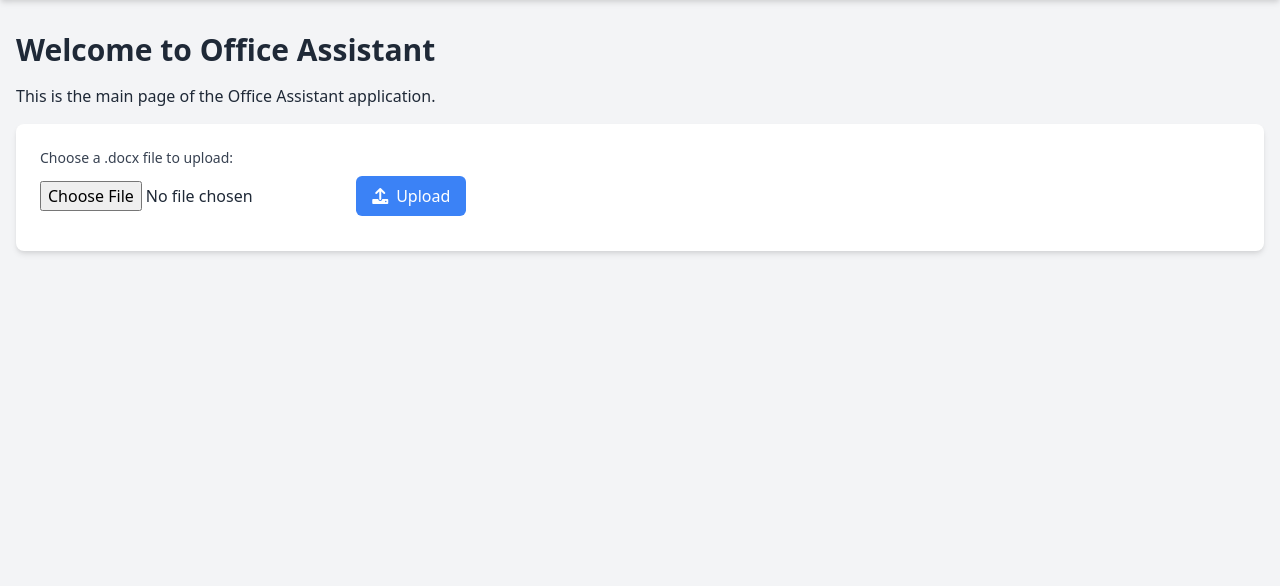
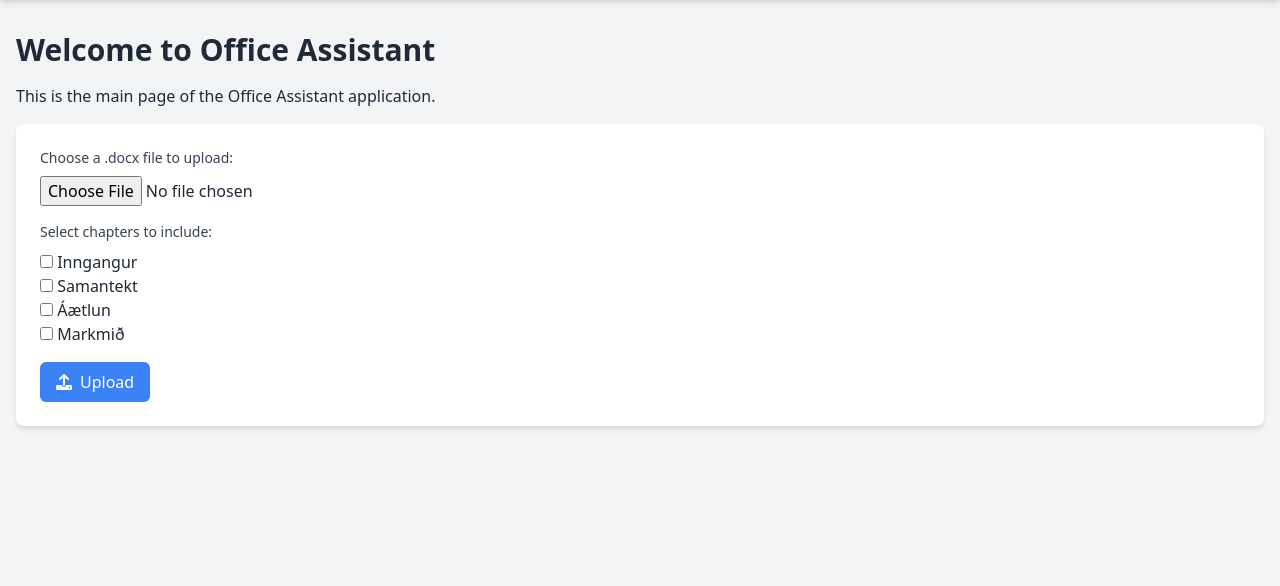
Before and after one commit to StefnirKristjansson/office-assistant, a FastAPI app: page / in a window 1280 px wide. Shown: the part 44-630 px from the top of the page. Run offline with FastAPI, Linux system fonts and the light colour scheme.

Commit message:
Add checkboxes for chapters and improve upload button (#6)
* Add checkboxes for chapters and improve upload button

Add checkboxes for chapters and modify JSON sent to OpenAI based on user selections.

* **app/templates/index.html**
  - Add checkboxes for 'inngangur', 'Samantekt', and 'Áætlun' under the upload button.
  - Add loading icon and message to inform the user about processing time.
  - Modify JavaScript to disable the button when pressed, show the loading icon and message, and clear the file input after response.

* **app/routes/index.py**
  - Modify `upload_file` function to accept additional parameters for chapters based on user wishes.
  - Update the JSON sent to OpenAI to create chapters based on user selections.

* **tests/test_routes.py**
  - Add tests to verify that the JSON sent to OpenAI creates chapters based on user selections.

```diff
--- a/app/routes/index.py
+++ b/app/routes/index.py
@@ -1,4 +1,4 @@
-from fastapi import APIRouter, Request, File, UploadFile, HTTPException
+from fastapi import APIRouter, Request, File, UploadFile, HTTPException, Form
 from fastapi.responses import FileResponse
 from docx import Document
 from dotenv import load_dotenv
@@ -29,7 +29,9 @@ async def read_index(request: Request):
 
 
 @router.post("/upload/")
-async def upload_file(request: Request, file: UploadFile = File(...)):
+async def upload_file(
+    request: Request, file: UploadFile = File(...), chapters: str = Form(...)
+):
     if (
         file.content_type
         != "application/vnd.openxmlformats-officedocument.wordprocessingml.document"
@@ -50,7 +52,9 @@ async def upload_file(request: Request, file: UploadFile = File(...)):
         )
 
     try:
-        openai_response = await send_text_to_openai(text)
+        selected_chapters = json.loads(chapters)
+        respond_format = create_response_format(selected_chapters)
+        openai_response = await send_text_to_openai(text, respond_format)
         # the openai_response is a string, so we need to convert it to a dictionary
 
         output_file_path = create_docx_from_json(openai_response)
@@ -77,84 +81,114 @@ def extract_text_from_docx(file):
     return "\n".join(text)
 
 
-async def send_text_to_openai(text: str) -> json:
+async def send_text_to_openai(text: str, response_format: dict) -> dict:
     # Using the OpenAI client as per your original code
+    messages = [
+        {
+            "role": "system",
+            "content": [
+                {
+                    "type": "text",
+                    "text": "Notandinn sendir þér texta sem þú átt að breyta í minnisblað. Bættu í og styttu textan eftir þörfum og kaflaskiftu eins og þú sérð best. Passaðu að hafa kaflanna ekki of stutta ekki hafa fleirri en 2 kafla á blaðsíðu.",
+                }
+            ],
+        },
+        {
+            "role": "user",
+            "content": [{"type": "text", "text": text}],
+        },
+    ]
+
     completion = client.chat.completions.create(
         model="gpt-4o",
-        messages=[
-            {
-                "role": "system",
-                "content": [
-                    {
-                        "type": "text",
-                        "text": "Notandinn sendir þér texta sem þú átt að breyta í minnisblað. Bættu í og styttu textan eftir þörfum og kaflaskiftu eins og þú sérð best",
-                    }
-                ],
-            },
-            {
-                "role": "user",
-                "content": [{"type": "text", "text": text}],
-            },
-        ],
+        messages=messages,
         temperature=1,
         max_tokens=2048,
         top_p=1,
         frequency_penalty=0,
         presence_penalty=0,
-        response_format={
-            "type": "json_schema",
-            "json_schema": {
-                "name": "minnisblad",  # Updated name
-                "strict": True,
-                "schema": {
-                    "type": "object",
-                    "properties": {
-                        "titill": {
-                            "type": "string",
-                            "description": "Titill minnisblaðsins.",
-                        },
-                        "Inngangur": {
-                            "type": "string",
-                            "description": "Inngangur minnisblaðsins.",
-                        },
-                        "kaflar": {
-                            "type": "array",
-                            "description": "Kaflar minnisblaðsins.",
-                            "items": {
-                                "type": "object",
-                                "properties": {
-                                    "chapter_title": {
-                                        "type": "string",
-                                        "description": "Titill kafla.",
-                                    },
-                                    "content": {
-                                        "type": "string",
-                                        "description": "Innihald kafla.",
-                                    },
-                                },
-                                "required": ["chapter_title", "content"],
-                                "additionalProperties": False,
-                            },
-                        },
-                        "Samantekt": {
-                            "type": "string",
-                            "description": "Samantekt minnisblaðsins.",
-                        },
-                    },
-                    "required": [
-                        "titill",
-                        "kaflar",
-                        "Inngangur",
-                        "Samantekt",
-                    ],  # Added required fields
-                    "additionalProperties": False,
-                },
-            },
-        },
+        response_format=response_format,
     )
     print(completion)
     response = json.loads(completion.choices[0].message.content)
     return response
+
+
+def create_response_format(selected_chapters: list) -> dict:
+    base_response = {
+        "type": "json_schema",
+        "json_schema": {
+            "name": "minnisblad",  # Updated name
+            "strict": True,
+            "schema": {
+                "type": "object",
+                "properties": {
+                    "titill": {
+                        "type": "string",
+                        "description": "Titill minnisblaðsins.",
+                    },
+                    "kaflar": {
+                        "type": "array",
+                        "description": "Kaflar minnisblaðsins.",
+                        "items": {
+                            "type": "object",
+                            "properties": {
+                                "chapter_title": {
+                                    "type": "string",
+                                    "description": "Titill kafla.",
+                                },
+                                "content": {
+                                    "type": "string",
+                                    "description": "Innihald kafla.",
+                                },
+                            },
+                            "required": ["chapter_title", "content"],
+                            "additionalProperties": False,
+                        },
+                    },
+                },
+                "required": [
+                    "titill",
+                    "kaflar",
+                ],
+                "additionalProperties": False,
+            },
+        },
+    }
+    inngangur_description = "Inngangur minnisblaðsins."
+    samantekt_description = "Samantekt minnisblaðsins."
+    aaetlun_description = "Áætlun minnisblaðsins."
+    markmid_description = "Markmið minnisblaðsins."
+
+    if "inngangur" in selected_chapters:
+        base_response["json_schema"]["schema"]["properties"]["Inngangur"] = {
+            "type": "string",
+            "description": inngangur_description,
+        }
+        base_response["json_schema"]["schema"]["required"].append("Inngangur")
+
+    if "samantekt" in selected_chapters:
+        base_response["json_schema"]["schema"]["properties"]["Samantekt"] = {
+            "type": "string",
+            "description": samantekt_description,
+        }
+        base_response["json_schema"]["schema"]["required"].append("Samantekt")
+
+    if "aaetlun" in selected_chapters:
+        base_response["json_schema"]["schema"]["properties"]["Áætlun"] = {
+            "type": "string",
+            "description": aaetlun_description,
+        }
+        base_response["json_schema"]["schema"]["required"].append("Áætlun")
+
+    if "markmid" in selected_chapters:
+        base_response["json_schema"]["schema"]["properties"]["Markmið"] = {
+            "type": "string",
+            "description": markmid_description,
+        }
+        base_response["json_schema"]["schema"]["required"].append("Markmið")
+
+    return base_response
 
 
 def create_docx_from_json(response_json: dict) -> str:
@@ -164,17 +198,30 @@ def create_docx_from_json(response_json: dict) -> str:
     # Add the title
     doc.add_heading(response_json.get("titill", "Titill Ekki Tiltækur"), level=1)
 
-    # Add the introduction
-    doc.add_paragraph(response_json.get("Inngangur", ""))
+    # if there is an introduction, add it to the document
+    if "Inngangur" in response_json:
+        doc.add_heading("Inngangur", level=2)
+        doc.add_paragraph(response_json["Inngangur"])
 
-    # Add chapters
-    for chapter in response_json.get("kaflar", []):
-        doc.add_heading(chapter.get("chapter_title", "Kafli"), level=2)
-        doc.add_paragraph(chapter.get("content", ""))
+    # if there is markmid, add it to the document
+    if "Markmið" in response_json:
+        doc.add_heading("Markmið", level=2)
+        doc.add_paragraph(response_json["Markmið"])
 
-    # Add the summary
-    doc.add_heading("Samantekt", level=2)
-    doc.add_paragraph(response_json.get("Samantekt", ""))
+    if "Áætlun" in response_json:
+        doc.add_heading("Áætlun", level=2)
+        doc.add_paragraph(response_json["Áætlun"])
+
+    # if there are chapters, add them to the document
+    if "kaflar" in response_json:
+        for chapter in response_json["kaflar"]:
+            doc.add_heading(chapter["chapter_title"], level=2)
+            doc.add_paragraph(chapter["content"])
+
+    # if there is a summary, add it to the document
+    if "Samantekt" in response_json:
+        doc.add_heading("Samantekt", level=2)
+        doc.add_paragraph(response_json["Samantekt"])
 
     # Save the document to a temporary file
     temp_file = NamedTemporaryFile(delete=False, suffix=".docx")
--- a/app/templates/index.html
+++ b/app/templates/index.html
@@ -2,19 +2,27 @@
 <html lang="en">
   <head>
     <!-- [Same head content as before] -->
-    <meta charset="UTF-8">
-    <meta name="viewport" content="width=device-width, initial-scale=1.0">
+    <meta charset="UTF-8" />
+    <meta name="viewport" content="width=device-width, initial-scale=1.0" />
     <title>Welcome to Office Assistant</title>
-    <link href="https://cdnjs.cloudflare.com/ajax/libs/font-awesome/6.0.0-beta3/css/all.min.css" rel="stylesheet">
-    <link href="https://cdn.jsdelivr.net/npm/tailwindcss@2.2.19/dist/tailwind.min.css" rel="stylesheet">
-    <link rel="stylesheet" href="/static/styles.css">
+    <link
+      href="https://cdnjs.cloudflare.com/ajax/libs/font-awesome/6.0.0-beta3/css/all.min.css"
+      rel="stylesheet"
+    />
+    <link
+      href="https://cdn.jsdelivr.net/npm/tailwindcss@2.2.19/dist/tailwind.min.css"
+      rel="stylesheet"
+    />
+    <link rel="stylesheet" href="/static/styles.css" />
     <!-- Include Axios for making AJAX requests -->
     <script src="https://cdn.jsdelivr.net/npm/axios/dist/axios.min.js"></script>
   </head>
   <body class="bg-gray-100 text-gray-800 flex flex-col min-h-screen">
     <!-- Navigation bar -->
     <nav class="bg-white shadow-md">
-        <div class="container mx-auto px-4 py-2 flex justify-between items-center">
+      <div
+        class="container mx-auto px-4 py-2 flex justify-between items-center"
+      >
         <a href="/" class="text-xl font-bold">Office Assistant</a>
       </div>
     </nav>
@@ -22,16 +30,80 @@
     <!-- Main content -->
     <main class="container mx-auto px-4 py-8 flex-grow">
       <h1 class="text-3xl font-bold mb-4">Welcome to Office Assistant</h1>
-        <p class="mb-4">This is the main page of the Office Assistant application.</p>
+      <p class="mb-4">
+        This is the main page of the Office Assistant application.
+      </p>
       <form id="upload-form" class="bg-white p-6 rounded-lg shadow-md">
-            <label for="file" class="block text-sm font-medium text-gray-700 mb-2">Choose a .docx file to upload:</label>
-            <input type="file" name="file" id="file" accept=".docx" class="mb-4">
-            <button type="submit" class="bg-blue-500 text-white px-4 py-2 rounded-md inline-flex items-center">
+        <label for="file" class="block text-sm font-medium text-gray-700 mb-2"
+          >Choose a .docx file to upload:</label
+        >
+        <input type="file" name="file" id="file" accept=".docx" class="mb-4" />
+
+        <!-- Checkboxes for chapters -->
+        <div class="mb-4">
+          <label class="block text-sm font-medium text-gray-700 mb-2"
+            >Select chapters to include:</label
+          >
+          <div>
+            <input
+              type="checkbox"
+              id="inngangur"
+              name="chapters"
+              value="inngangur"
+            />
+            <label for="inngangur">Inngangur</label>
+          </div>
+          <div>
+            <input
+              type="checkbox"
+              id="samantekt"
+              name="chapters"
+              value="samantekt"
+            />
+            <label for="samantekt">Samantekt</label>
+          </div>
+          <div>
+            <input
+              type="checkbox"
+              id="aaetlun"
+              name="chapters"
+              value="aaetlun"
+            />
+            <label for="aaetlun">Áætlun</label>
+          </div>
+          <div>
+            <input
+              type="checkbox"
+              id="markmid"
+              name="chapters"
+              value="markmid"
+            />
+            <label for="markmid">Markmið</label>
+          </div>
+        </div>
+
+        <button
+          type="submit"
+          class="bg-blue-500 text-white px-4 py-2 rounded-md inline-flex items-center"
+        >
           <i class="fas fa-upload mr-2"></i> Upload
         </button>
       </form>
+
+      <!-- Loading icon and message -->
+      <div
+        id="loading"
+        class="mt-4 p-4 bg-blue-100 text-blue-800 rounded-lg hidden"
+      >
+        <i class="fas fa-spinner fa-spin mr-2"></i> Processing... This may take
+        up to a minute. Please do not refresh the page.
+      </div>
+
       <!-- Error message container -->
-        <div id="error-message" class="mt-4 p-4 bg-red-100 text-red-800 rounded-lg hidden">
+      <div
+        id="error-message"
+        class="mt-4 p-4 bg-red-100 text-red-800 rounded-lg hidden"
+      >
         <h2 class="text-xl font-bold mb-2">Error:</h2>
         <p id="error-text"></p>
       </div>
@@ -39,62 +111,98 @@
 
     <!-- Footer -->
     <footer class="bg-white shadow-md">
-        <div class="container mx-auto px-4 py-4 flex justify-between items-center">
-            <p class="text-sm text-gray-600">&copy; 2023 Office Assistant. All rights reserved.</p>
+      <div
+        class="container mx-auto px-4 py-4 flex justify-between items-center"
+      >
+        <p class="text-sm text-gray-600">
+          &copy; 2023 Office Assistant. All rights reserved.
+        </p>
         <div class="flex space-x-4">
-                <a href="#" class="text-gray-600 hover:text-gray-800"><i class="fab fa-twitter"></i></a>
-                <a href="#" class="text-gray-600 hover:text-gray-800"><i class="fab fa-facebook"></i></a>
-                <a href="#" class="text-gray-600 hover:text-gray-800"><i class="fab fa-linkedin"></i></a>
+          <a href="#" class="text-gray-600 hover:text-gray-800"
+            ><i class="fab fa-twitter"></i
+          ></a>
+          <a href="#" class="text-gray-600 hover:text-gray-800"
+            ><i class="fab fa-facebook"></i
+          ></a>
+          <a href="#" class="text-gray-600 hover:text-gray-800"
+            ><i class="fab fa-linkedin"></i
+          ></a>
         </div>
       </div>
     </footer>
 
     <!-- JavaScript to handle the file upload and download -->
     <script>
-        document.getElementById('upload-form').addEventListener('submit', async function(event) {
+      document
+        .getElementById("upload-form")
+        .addEventListener("submit", async function (event) {
           event.preventDefault(); // Prevent the default form submission
 
-            const fileInput = document.getElementById('file');
+          const fileInput = document.getElementById("file");
           if (fileInput.files.length === 0) {
-                alert('Please select a file to upload.');
+            alert("Please select a file to upload.");
             return;
           }
 
           const formData = new FormData();
-            formData.append('file', fileInput.files[0]);
+          formData.append("file", fileInput.files[0]);
+
+          // Get selected chapters
+          const selectedChapters = [];
+          document
+            .querySelectorAll('input[name="chapters"]:checked')
+            .forEach((checkbox) => {
+              selectedChapters.push(checkbox.value);
+            });
+          formData.append("chapters", JSON.stringify(selectedChapters));
+
+          // Disable the button and show the loading icon and message
+          const uploadButton = document.querySelector('button[type="submit"]');
+          uploadButton.disabled = true;
+          document.getElementById("loading").classList.remove("hidden");
 
           try {
-                const response = await axios.post('/upload/', formData, {
-                    responseType: 'blob', // Important for handling binary data
+            const response = await axios.post("/upload/", formData, {
+              responseType: "blob", // Important for handling binary data
               headers: {
-                        'Content-Type': 'multipart/form-data',
+                "Content-Type": "multipart/form-data",
               },
             });
 
             // Create a blob from the response data
-                const blob = new Blob([response.data], { type: response.headers['content-type'] });
+            const blob = new Blob([response.data], {
+              type: response.headers["content-type"],
+            });
 
             // Create a link to download the file
             const downloadUrl = URL.createObjectURL(blob);
-                const link = document.createElement('a');
+            const link = document.createElement("a");
             link.href = downloadUrl;
-                link.download = 'OpenAI_Response.docx'; // The name of the downloaded file
+            link.download = "OpenAI_Response.docx"; // The name of the downloaded file
             document.body.appendChild(link);
             link.click();
             document.body.removeChild(link);
             URL.revokeObjectURL(downloadUrl);
+
+            // Clear the file input
+            fileInput.value = "";
           } catch (error) {
             console.error(error);
-                document.getElementById('error-message').classList.remove('hidden');
+            document.getElementById("error-message").classList.remove("hidden");
             if (error.response && error.response.data) {
               const reader = new FileReader();
-                    reader.onload = function() {
-                        document.getElementById('error-text').innerText = reader.result;
+              reader.onload = function () {
+                document.getElementById("error-text").innerText = reader.result;
               };
               reader.readAsText(error.response.data);
             } else {
-                    document.getElementById('error-text').innerText = 'An unexpected error occurred.';
+              document.getElementById("error-text").innerText =
+                "An unexpected error occurred.";
             }
+          } finally {
+            // Re-enable the button and hide the loading icon and message
+            uploadButton.disabled = false;
+            document.getElementById("loading").classList.add("hidden");
           }
         });
     </script>
```
Also changed, not shown: tests/test_routes.py (+1 -0 lines). Lines whose indentation alone changed are shown as unchanged.
